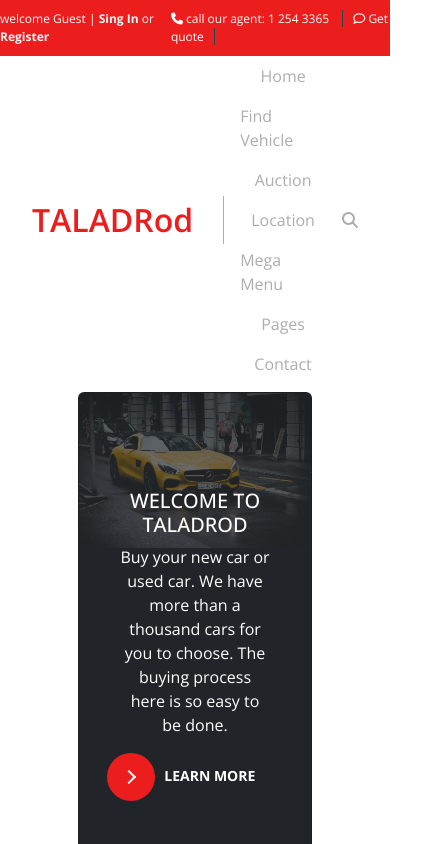
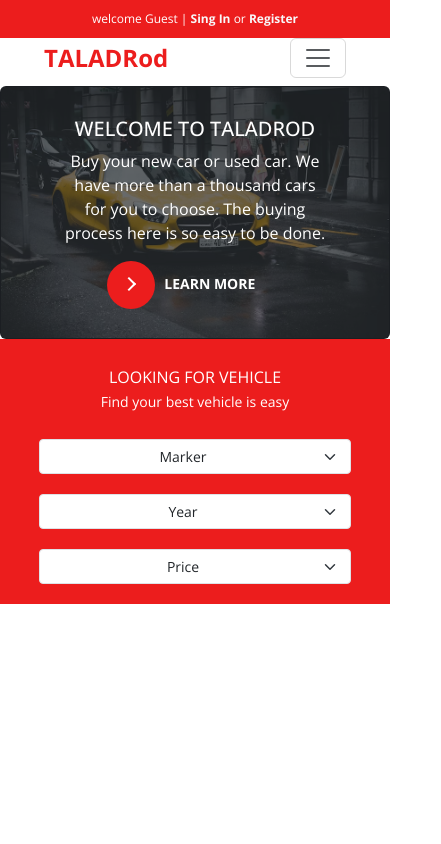
Before and after one commit to brunogs97/taladrod, a plain HTML site: page index.html in a window 390 px wide. Shown: the top 844 px of the page, 441 px wide, since content can reach past the window. Drawn offline with nearby package versions, Linux system fonts and the light colour scheme.

Commit message:
:lipstick: feat: pagina index esta responsiva

```diff
--- a/assets/css/banner.css
+++ b/assets/css/banner.css
@@ -17,3 +17,10 @@
 .card-text {
     font-weight: 300;
 }
+
+@media (max-width: 500px) {
+    .banner {
+        width: 100vw;
+        height: 30vh;
+    }
+}
--- a/assets/css/header.css
+++ b/assets/css/header.css
@@ -11,3 +11,9 @@
     padding: 0 10px;
     margin-left: 10px;
 }
+
+@media(max-width: 500px) {
+    .entrar-contato-ligacao {
+        display: none;
+    }
+}
--- a/assets/css/navbar.css
+++ b/assets/css/navbar.css
@@ -1,8 +1,5 @@
 #barra-navegacao {
     padding: 0 2em;
-    display: flex;
-    justify-content: space-around;
-    align-items: center;
 }
 
 .logo {
@@ -16,3 +13,22 @@
 #barra-navegacao ul li a{
     color: var(--cinza);
 }
+
+@media (max-width: 500px) {
+    #barra-navegacao {
+        width: 100vw;
+        padding: 0 2em;
+    }
+
+    .logo {
+        color: var(--vermelho-forte);
+        font-size: 1.5rem;
+        font-weight: 700;
+        border-right: none;
+        padding-right: none;
+    }
+
+    .lista-item ul {
+        display: block;
+    }
+}
--- a/assets/css/section-looking-vehicule.css
+++ b/assets/css/section-looking-vehicule.css
@@ -18,3 +18,19 @@
     margin: 0 10px;
     border-radius: 4px;
 }
+
+@media (max-width: 500px) {
+    #filtrar-veiculos {
+        flex-direction: column;
+    }
+
+    .texto-filtrar-veiculo {
+        margin: 1em 0;
+    }
+
+    .form-select {
+        width: 80vw;
+        font-size: 14px;
+        margin: 10px 0;
+    }
+}
--- a/index.html
+++ b/index.html
@@ -30,9 +30,15 @@
         </div>
     </header>
 
-    <nav id="barra-navegacao">
+    <nav class="navbar navbar-expand-lg" id="barra-navegacao">
+        <div class="container-fluid">
             <span class="logo">TALADRod</span>
-        <ul class="nav justify-content-center">
+            <button class="navbar-toggler" type="button" data-bs-toggle="collapse" data-bs-target="#navbarNavDropdown"
+                aria-controls="navbarNavDropdown" aria-expanded="false" aria-label="Toggle navigation">
+                <span class="navbar-toggler-icon"></span>
+            </button>
+            <div class="collapse navbar-collapse lista-item justify-content-center" id="navbarNavDropdown">
+                <ul class="nav ">
                     <li class="nav-item">
                         <a class="nav-link active" href="#">Home</a>
                     </li>
@@ -55,9 +61,8 @@
                         <a class="nav-link" href="#">Contact</a>
                     </li>
                 </ul>
-        <span>
-            <i class="fa-solid fa-magnifying-glass"></i>
-        </span>
+            </div>
+        </div>
     </nav>
 
     <div class="card text-bg-dark banner">
```
Lines whose indentation alone changed are shown as unchanged.
